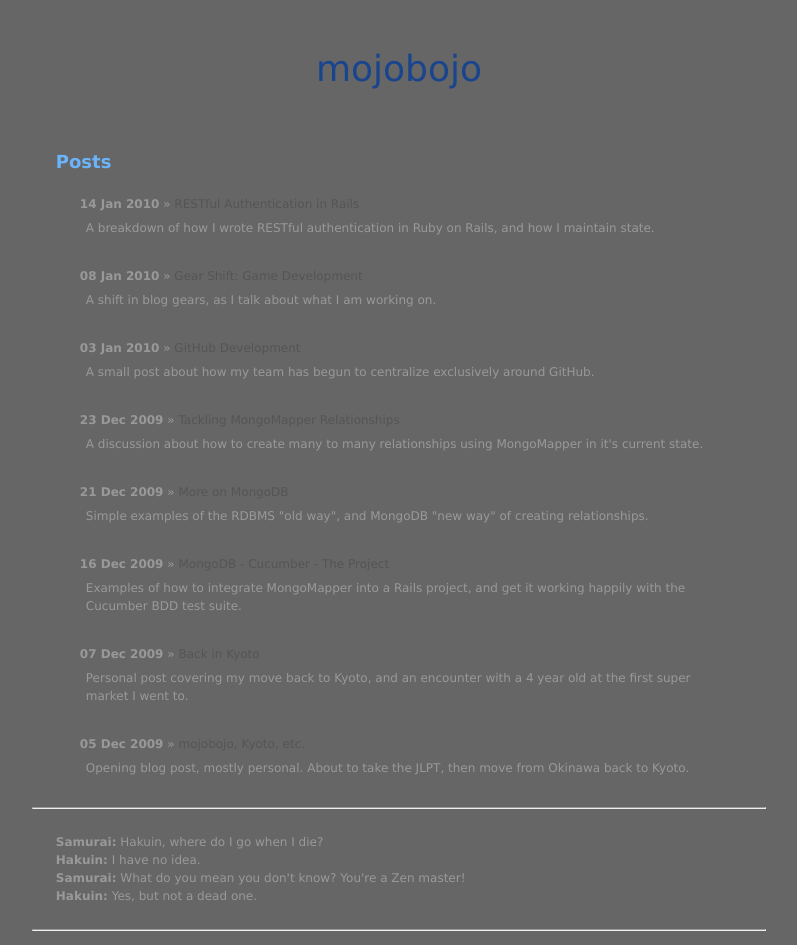
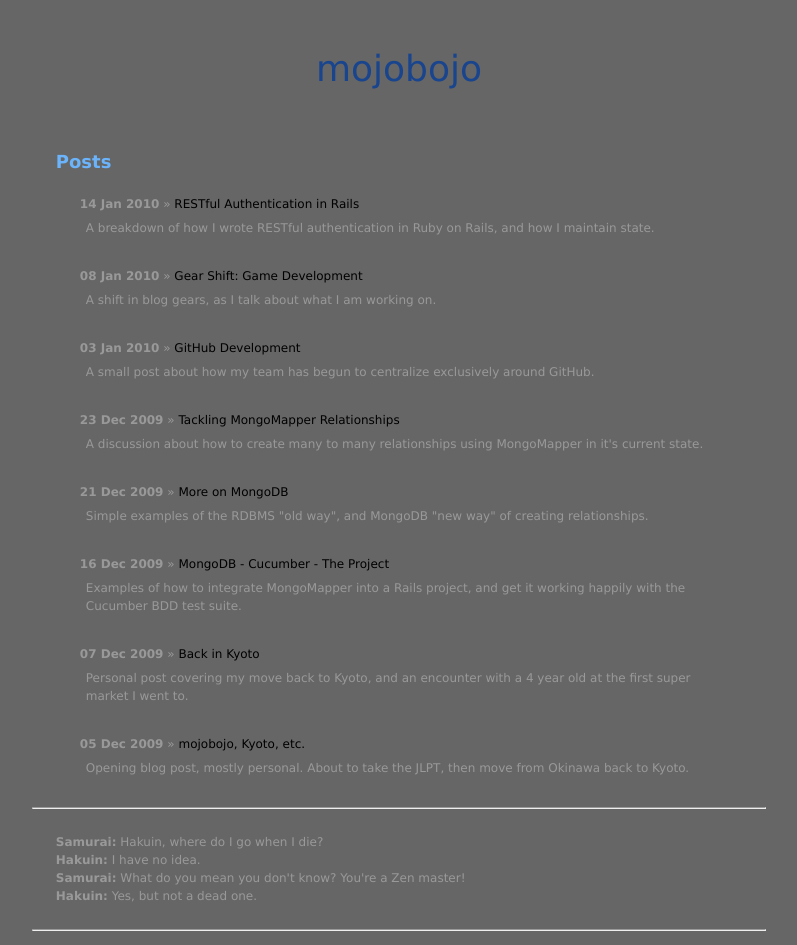
Before and after one commit to boj/boj.github.com, a Jekyll site: the page built from index.html, in a window 1280 px wide. Shown: the top 945 px of the page, without its empty margins (241-1038 px from the left). Built offline with Jekyll 4.4.1, drawn with Linux system fonts in a browser that asks for light colours; grey boxes are pictures that could not be loaded.

Commit message:
css tweak

```diff
--- a/static/css/mojobojo.css
+++ b/static/css/mojobojo.css
@@ -9,7 +9,7 @@ h1, h2, h3, h4, h5 {
 }
 
 a {
-	color: #555;
+	color: black;
 	text-decoration: none;
 }
 
```
